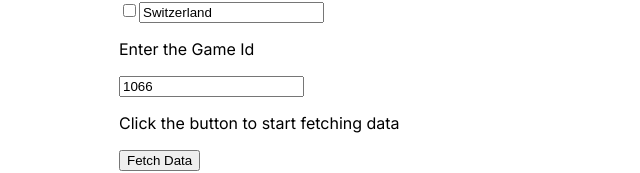
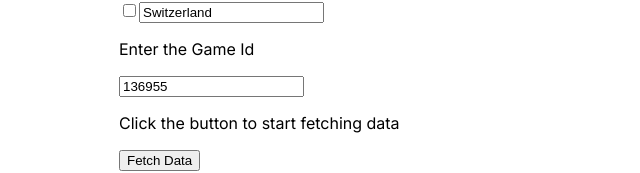
Before and after one commit to nw1n/bgg-scraper-next, a Next.js app: page / in a window 1280 px wide. Shown: the part 147-320 px from the top of the page, without its empty margins (106-746 px from the left). Built offline with nearby package versions, Linux system fonts and the light colour scheme.

Commit message:
working  w hash

```diff
--- a/src/app/page.tsx
+++ b/src/app/page.tsx
@@ -52,11 +52,15 @@ function buildUrl(gameId, pageNumber) {
 }
 
 export default function Home() {
+  const defaultGameId = window.location.hash
+    ? window.location.hash.replace('#', '')
+    : defaultParams.objectid
+
   const [allData, setAllData] = useState<LocatedUser[]>([])
   // const [currentPageNumber, setCurrentPageNumber] = useState(1)
   const [isLoading, setIsLoading] = useState(false)
   const [locationInputValue, setLocationInputValue] = useState('Switzerland')
-  const [gameIdInputValue, setGameIdInputValue] = useState('1066')
+  const [gameIdInputValue, setGameIdInputValue] = useState(defaultGameId)
   const [filteredData, setFilteredData] = useState<LocatedUser[]>([])
   const [isChecked, setIsChecked] = useState(false)
   const [isGreenButtonActive, setIsGreenButtonActive] = useState(false)
@@ -126,6 +130,7 @@ export default function Home() {
   }
 
   async function fetchAllData() {
+    window.location.hash = '#' + gameIdInputValue
     timesFailed = 0
     currentPageNumber = 1
     myDataStore = []
```
